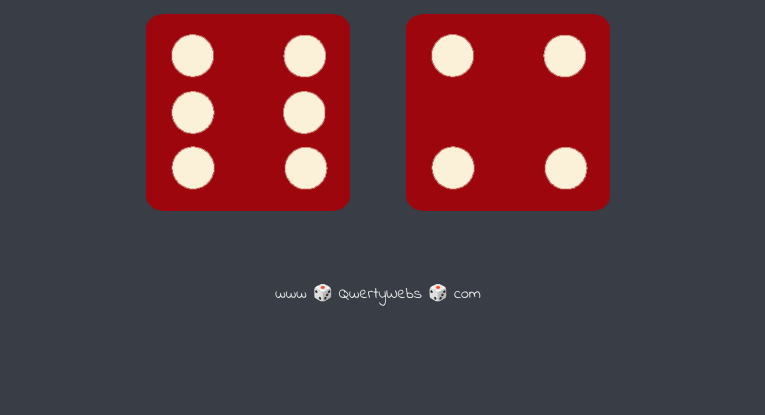
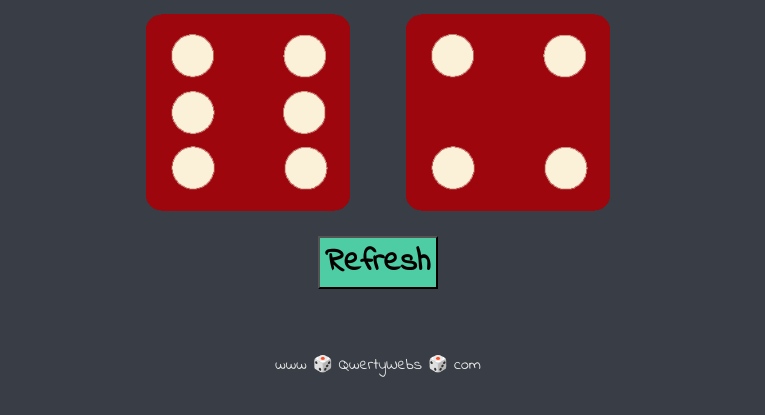
Before and after one commit to QwertyFate/dice-game, a plain HTML site: page index.html in a window 1280 px wide. Shown: the part 321-736 px from the top of the page, without its empty margins (262-1027 px from the left). Drawn offline with Linux system fonts and the light colour scheme.

Commit message:
added a refresh button

```diff
--- a/dicee.html
+++ b/index.html
@@ -21,7 +21,9 @@
         <p>Player 2</p>
         <img class="img2" src="images/dice6.png">
       </div>
-
+      <div class="refresh">
+        <button class="refreshbutton">Refresh</button>
+      </div>
     </div>
 
     <script src="index.js"></script>
--- a/index.js
+++ b/index.js
@@ -14,3 +14,8 @@ else if (randomNumber1 < randomNumber2) {
 else {
     document.querySelector("h1").innerText = "DRAW you both lose";
 }
+
+
+document.querySelector("button.refreshbutton").addEventListener("click", function(){
+    location.reload();
+});
--- a/styles.css
+++ b/styles.css
@@ -39,3 +39,16 @@ footer {
   font-family: 'Indie Flower', cursive;
 
 }
+.refresh{
+  margin-top: 2%;
+}
+.refreshbutton{
+  background-color: #4ECCA3;
+  font-size: 2rem;
+  font-family: 'Indie Flower', cursive;
+  font-weight: bold;
+  padding: auto 3% auto 3%;
+}
+.refreshbutton:hover{
+  background-color: aquamarine;
+}
```
